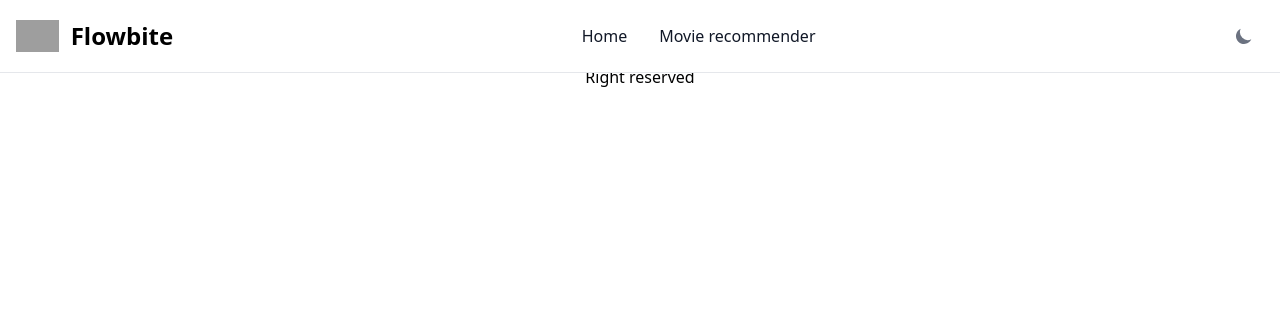
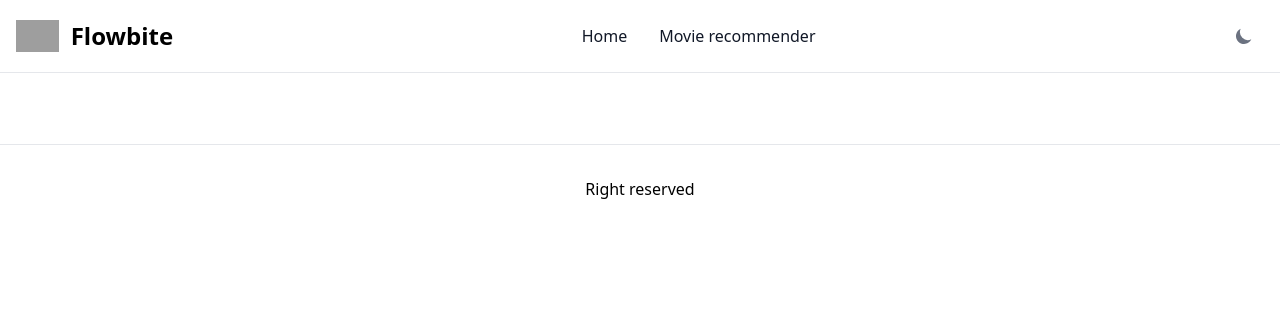
Before and after one commit to VictorZ94/movie-recommender, a Django app: page /movierecommender/ in a window 1280 px wide. Shown: the top 333 px of the page. Run offline with Django 3.2, Linux system fonts and the light colour scheme; data that the repository does not hold is empty; style sheets or scripts are compiled from the project's sources; some libraries are stand-ins or nearby versions; grey boxes are pictures that could not be loaded.

Commit message:
updated movie list recommender styles

```diff
--- a/templates/movierecommender/movie_list.html
+++ b/templates/movierecommender/movie_list.html
@@ -5,7 +5,7 @@
 {% endblock %}
 
 {% block content %}
-    <div class="container mx-auto px-5 relative">
+    <div class="container mx-auto px-5 mt-28 relative">
         <div class="grid sm:grid-cols-1 md:grid-cols-2 lg:grid-cols-3 xl:grid-cols-4 gap-4 place-items-center">
             {% for movie in movie_list %}
                 <div class="relative show-overview hover:cursor-pointer w-64 bg-white border border-gray-200 rounded-lg shadow dark:bg-gray-800 dark:border-gray-700">
```
